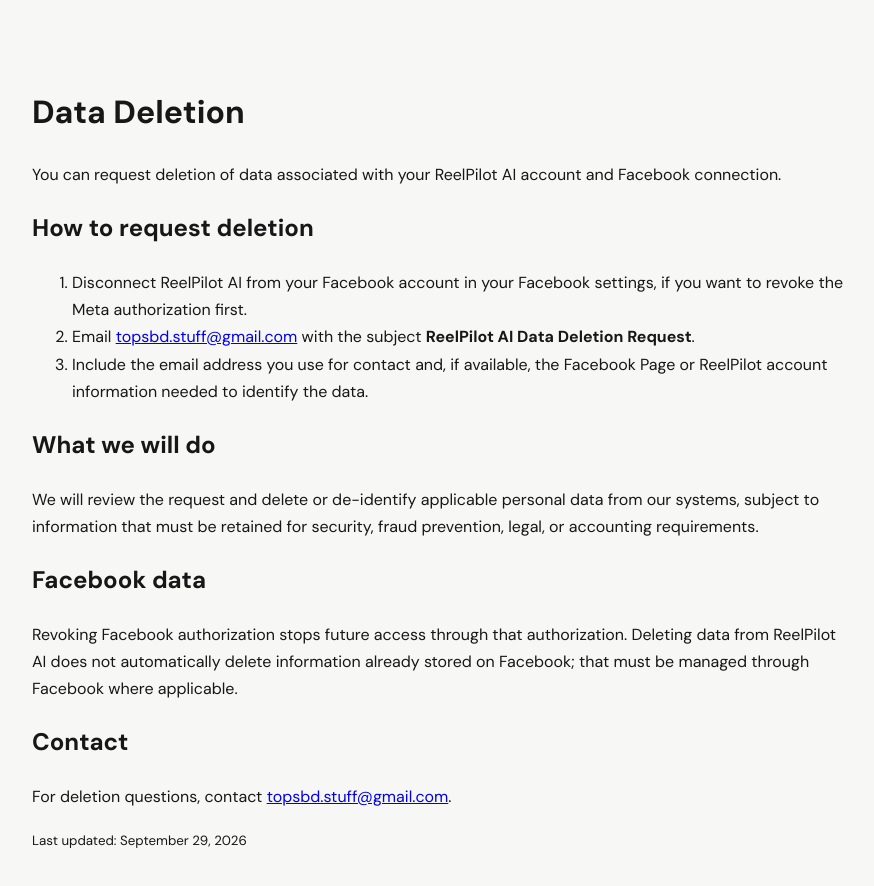
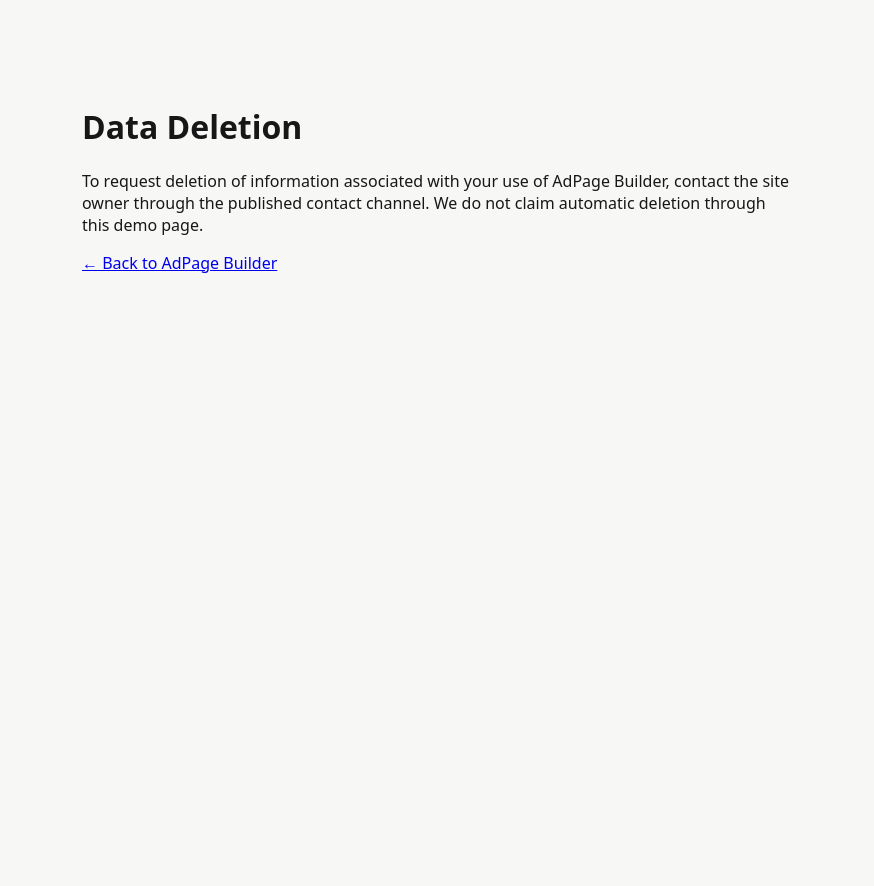
Before and after one commit to meherul382/reelpilot-ai, a Next.js app: page /data-deletion in a window 1280 px wide. Shown: the top 886 px of the page, without its empty margins (202-1076 px from the left). After the commit the page ends 800 px from the top, so only its background shows below. Built offline with nearby package versions, Linux system fonts and the light colour scheme.

Commit message:
Adapt legal page for AdPage Builder

```diff
--- a/app/data-deletion/page.tsx
+++ b/app/data-deletion/page.tsx
@@ -1,26 +1 @@
-export default function DataDeletionPage() {
-  return (
-    <main style={{maxWidth: 860, margin: "0 auto", padding: "64px 24px", lineHeight: 1.7}}>
-      <h1>Data Deletion</h1>
-      <p>You can request deletion of data associated with your ReelPilot AI account and Facebook connection.</p>
-
-      <h2>How to request deletion</h2>
-      <ol>
-        <li>Disconnect ReelPilot AI from your Facebook account in your Facebook settings, if you want to revoke the Meta authorization first.</li>
-        <li>Email <a href="mailto:topsbd.stuff@gmail.com?subject=ReelPilot%20AI%20Data%20Deletion%20Request">topsbd.stuff@gmail.com</a> with the subject <strong>ReelPilot AI Data Deletion Request</strong>.</li>
-        <li>Include the email address you use for contact and, if available, the Facebook Page or ReelPilot account information needed to identify the data.</li>
-      </ol>
-
-      <h2>What we will do</h2>
-      <p>We will review the request and delete or de-identify applicable personal data from our systems, subject to information that must be retained for security, fraud prevention, legal, or accounting requirements.</p>
-
-      <h2>Facebook data</h2>
-      <p>Revoking Facebook authorization stops future access through that authorization. Deleting data from ReelPilot AI does not automatically delete information already stored on Facebook; that must be managed through Facebook where applicable.</p>
-
-      <h2>Contact</h2>
-      <p>For deletion questions, contact <a href="mailto:topsbd.stuff@gmail.com">topsbd.stuff@gmail.com</a>.</p>
-
-      <p><small>Last updated: September 29, 2026</small></p>
-    </main>
-  );
-}
+export default function Page(){return <main style={{maxWidth:760,margin:'60px auto',padding:24,fontFamily:'system-ui'}}><h1>Data Deletion</h1><p>To request deletion of information associated with your use of AdPage Builder, contact the site owner through the published contact channel. We do not claim automatic deletion through this demo page.</p><a href='/'>← Back to AdPage Builder</a></main>}
```
